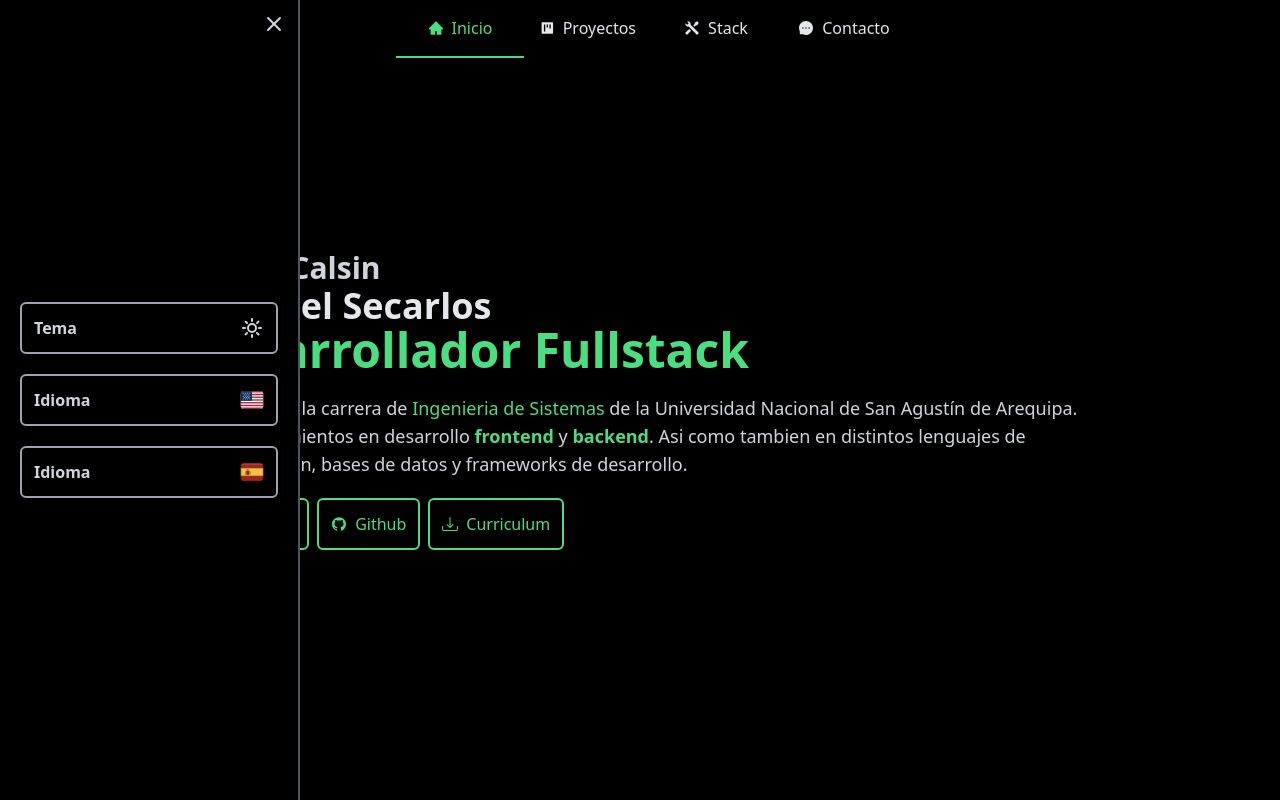
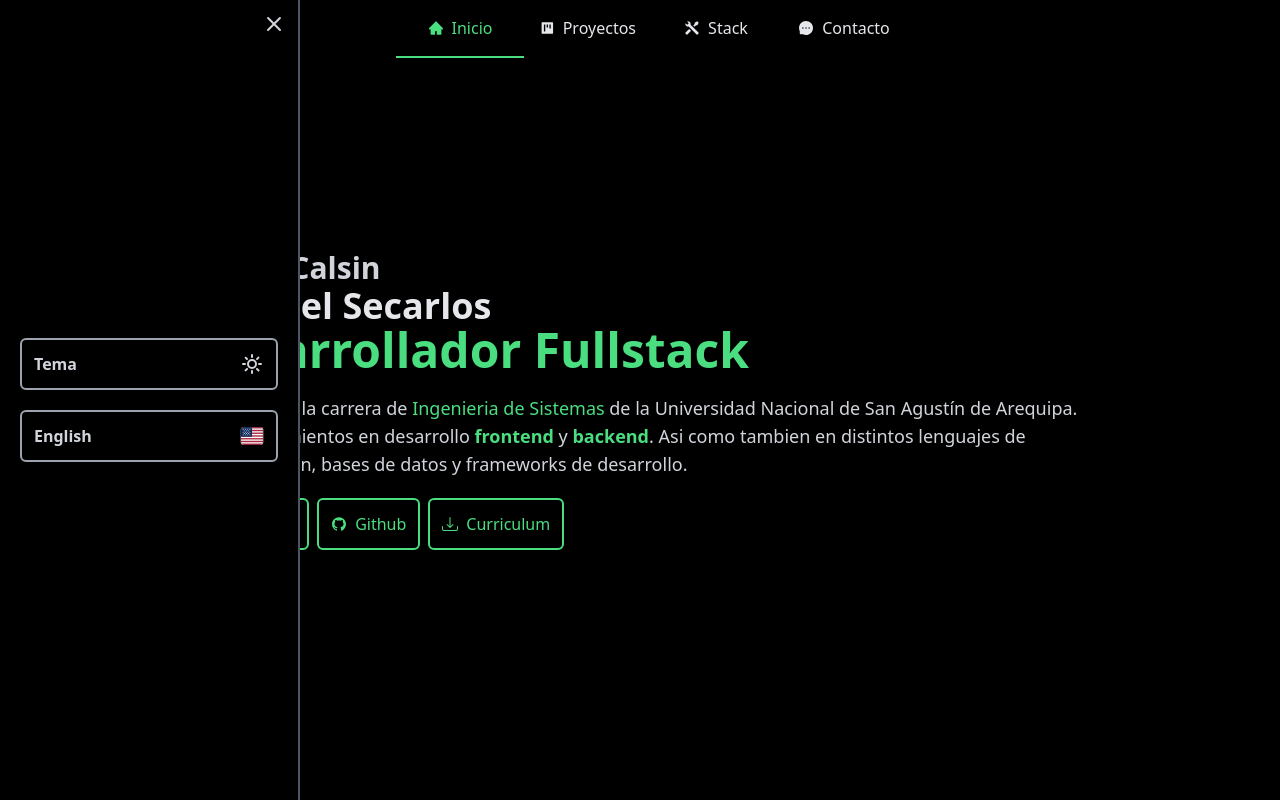
Before and after one commit to michaelsecar/portfolio, a React (Vite) app: page / in a window 1280 px wide. Both pictures are taken after a click on the button 52 px from the left and 29 px from the top of the page. Shown: the top 800 px of the page. Built offline with nearby package versions, Linux system fonts and the light colour scheme.

Commit message:
Add dropdown menu for language

```diff
--- a/src/App.jsx
+++ b/src/App.jsx
@@ -4,7 +4,7 @@ import { Projects } from './components/Projects/Projects'
 import { Contact } from './components/Contact/Contact'
 import { Footer } from './components/Footer/Footer'
 import { Stack } from './components/Stack/Stack'
-import { Menu } from './components/Navbar/Menu'
+import { Menu } from './components/Menu/Menu'
 
 import { useState } from 'react'
 import { useEffect } from 'react'
@@ -13,6 +13,7 @@ function App() {
     const [currentSection, setCurrentSection] = useState(0)
     const [isMenuOpen, setIsMenuOpen] = useState(false)
     const [theme, setTheme] = useState(localStorage.getItem('theme') ?? 'light')
+    const [language, setLanguage] = useState(localStorage.getItem('language') ?? navigator.language.substring(0,2) ?? 'en')
 
     const updateTheme = (currentTheme) => {
         if (currentTheme === 'light' || currentTheme === null) {
@@ -20,6 +21,10 @@ function App() {
         } else {
             document.documentElement.classList.remove('dark')
         }
+    }
+    const updateLanguage = (selectedLanguage) => {
+        setLanguage(selectedLanguage)
+        localStorage.setItem('language', selectedLanguage)
     }
 
     const toggleTheme = () => {
@@ -64,6 +69,8 @@ function App() {
                         menuCallback={()=>toggleMenu()}
                         theme={theme}
                         themeCallback={()=>toggleTheme()}
+                        language={language}
+                        languageCallback={updateLanguage}
                     />
                 }
             </header>
--- /dev/null
+++ b/src/components/Menu/Dropdown.jsx
@@ -0,0 +1,27 @@
+import { useState } from 'react'
+import { MenuItem } from './MenuItem'
+import { SpainIcon, UnitedStatesIcon} from '../../icons/Language'
+
+export const LanguageDropDown =  ({currentLanguage, onChange=undefined}) => {
+    const [open, setOpen] = useState(false)
+
+    const handleSelect = (item) => {
+        setOpen(false)
+        onChange(item)
+    }
+
+    return (
+        <div className="relative">
+            <MenuItem item={currentLanguage==='en'?"English":"Español"} Icon={currentLanguage==='es'?SpainIcon:UnitedStatesIcon} callback={()=>setOpen(!open)}/>
+            {
+                open &&
+                <div className='p-2 border-2 absolute w-full flex flex-col gap-3 rounded-md mt-1
+                 border-gray-400
+                '>
+                    <MenuItem item="Español" Icon={SpainIcon} callback={()=>handleSelect("es")}/>
+                    <MenuItem item="English" Icon={UnitedStatesIcon} callback={()=>handleSelect("en")}/>
+                </div>
+            }
+       </div>
+    )
+}
--- a/src/components/Navbar/Menu.jsx
+++ b/src/components/Menu/Menu.jsx
@@ -1,11 +1,10 @@
 import { CloseIcon } from '../../icons/Close'
 import { MenuItem } from './MenuItem'
-import { SpainIcon, UnitedStatesIcon } from '../../icons/Language'
 import { Sun } from '../../icons/Sun'
 import { Moon } from '../../icons/Moon'
+import { LanguageDropDown } from './Dropdown'
 
-export const Menu = ({menuCallback, theme, themeCallback}) => {
-
+export const Menu = ({menuCallback, theme, themeCallback, language, languageCallback}) => {
     return (
         <div className="fixed min-w-[300px] h-screen
             left-0 z-40
@@ -21,8 +20,10 @@ export const Menu = ({menuCallback, theme, themeCallback}) => {
                 </div>
                 <div className="flex flex-col gap-5">
                     <MenuItem item="Tema" Icon={theme==='light'?Sun:Moon} callback={themeCallback}/>
-                    <MenuItem item="Idioma" Icon={UnitedStatesIcon}/>
-                    <MenuItem item="Idioma" Icon={SpainIcon}/>
+                    <LanguageDropDown
+                        currentLanguage={language}
+                        onChange={languageCallback}
+                    />
                 </div>
             </div>
         </div>
--- a/src/components/Navbar/MenuItem.jsx
+++ b/src/components/Menu/MenuItem.jsx
@@ -13,7 +13,7 @@ export const MenuItem = ({item, Icon=undefined, callback=undefined}) => {
             duration-100
             '
         >
-            <span className="">{item}</span>
+            <span>{item}</span>
             {Icon?<Icon/>:<></>}
         </button>
     )
```
